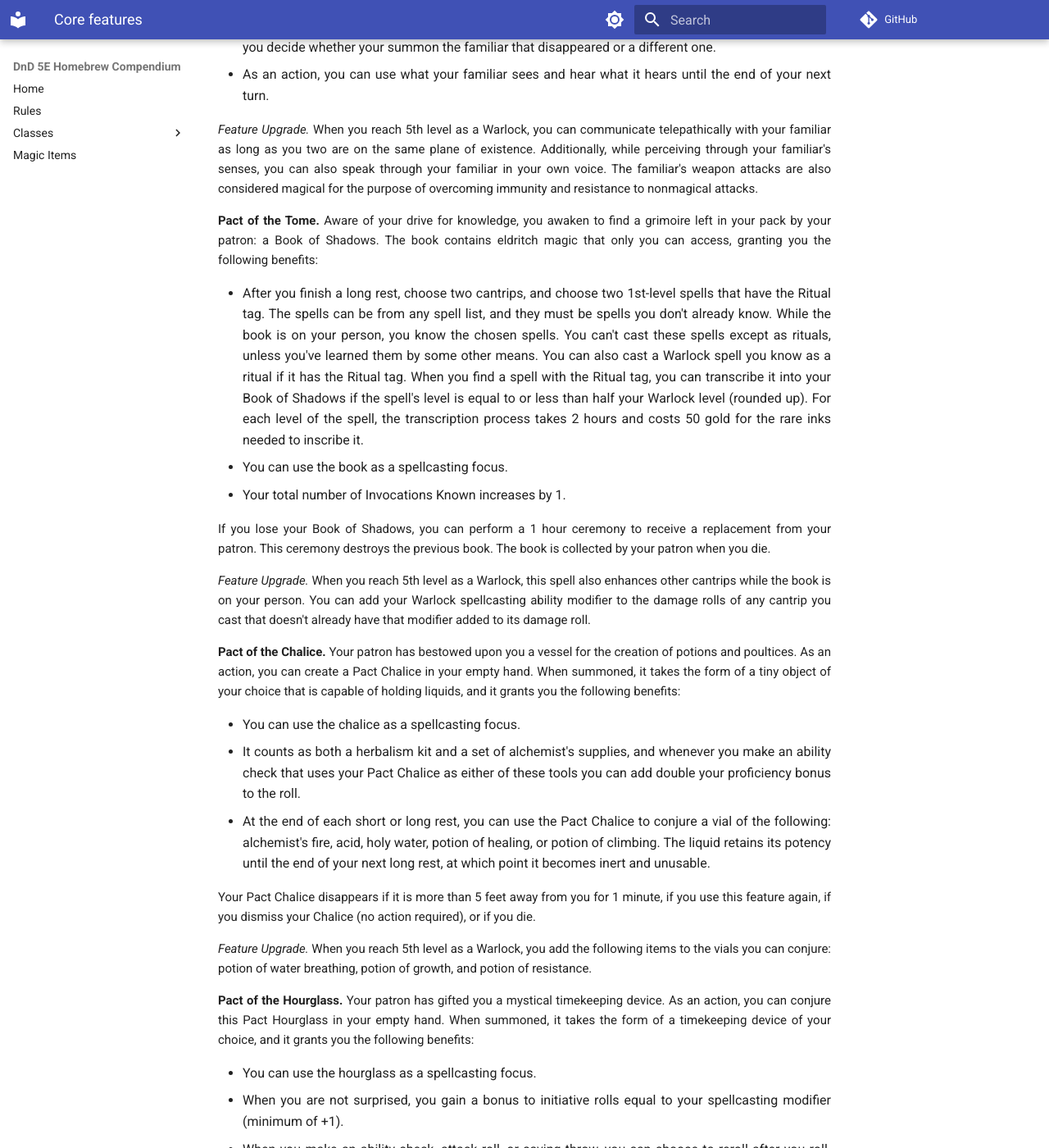
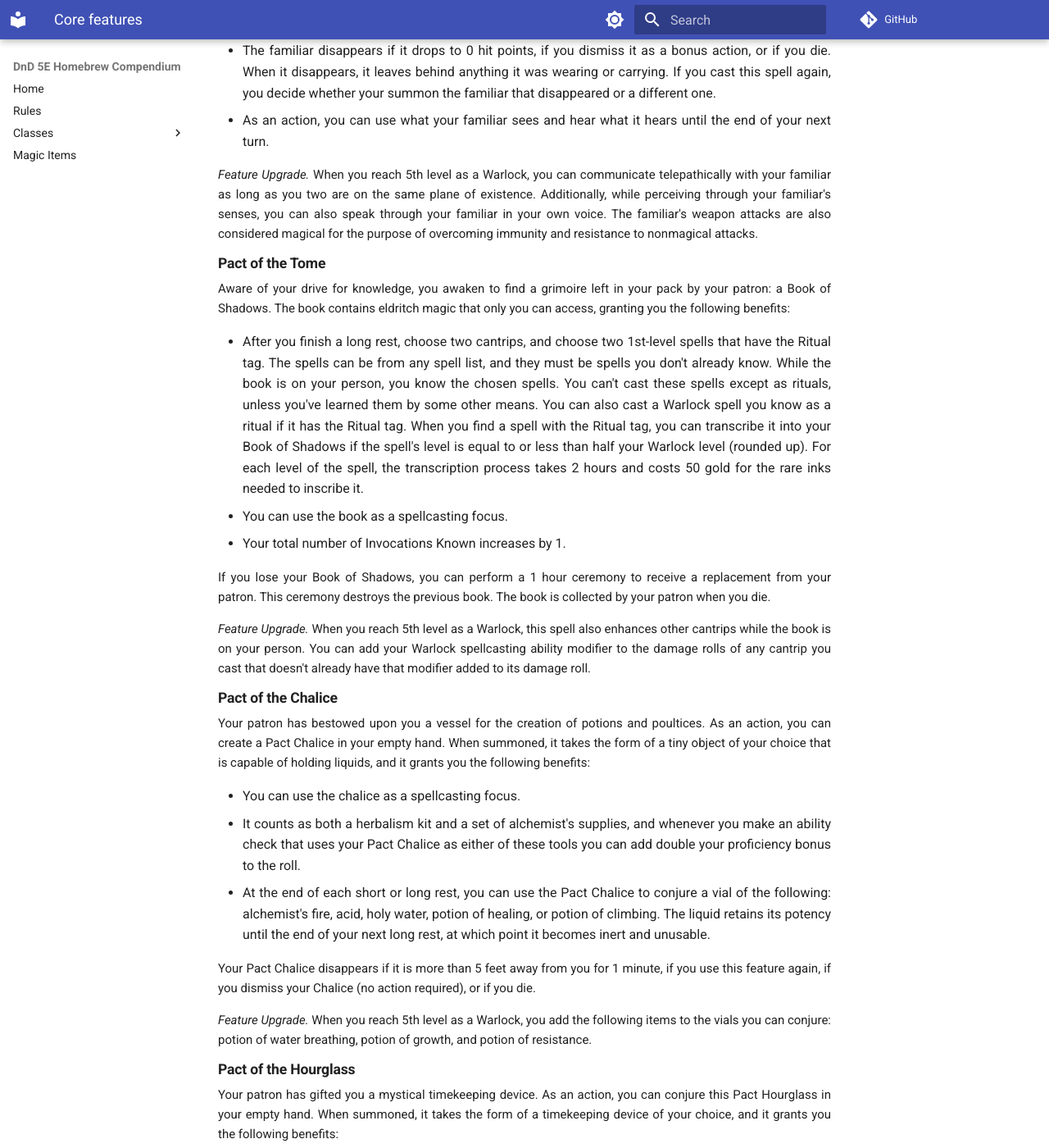
Before and after one commit to NyusSsong/DnD5E_Homebrew_Compendium, an MkDocs documentation site: the page built from docs/snippets/base_classes/warlock/core_features.md, in a window 1280 px wide and 1400 px high, scrolled down 3204 px. Shown: the whole window at 82% size. Built offline with MkDocs 1.6.1 and Material for MkDocs 9.7.7, drawn with Linux system fonts in a browser that asks for light colours; comment, search, counter and statistics services are not loaded; some of the changed text lies outside the part shown.

Commit message:
feat: extra commit

```diff
--- a/docs/snippets/base_classes/warlock/core_features.md
+++ b/docs/snippets/base_classes/warlock/core_features.md
@@ -78,7 +78,9 @@
 
 At 3rd level, the entity to which you are beholden provides a more durable and lasting blessing. Choose one of the following features.
 
-**Pact of the Blade.** Your patron bestows martial power upon you as a gift. You become proficient in martial weapons, medium armor and shields.
+#### Pact of the Blade
+
+Your patron bestows martial power upon you as a gift. You become proficient in martial weapons, medium armor and shields.
 
 As a bonus action, you can conjure your Eldritch Blade in an empty hand. Each time you conjure it, your Eldritch Blade takes the form of a simple or martial weapon of your choice and gains the benefits below:
 
@@ -95,7 +97,9 @@
 
 *Feature Upgrade.* When you reach 5th level as a Warlock, you gain the Extra Attack feature for your Eldritch Blade only. With that feature, you can attack twice with the weapon, instead of once, when you take the Attack action on your turn.
 
-**Pact of the Chain.** You learn the *find familiar* spell and can cast it as a ritual. The spell doesn't count against your number of spells known. When you cast the spell, you can choose one of the normal forms for your familiar or one of the following special forms for your Eldritch Familiar: imp, pseudodragon, quasit, sprite, or any Tiny creature of CR 1/2 or less. You can also opt for the spirit you call forth to be an aberration, draconic, faerie, or infernal. You cast this special spell as if you were casting the spell normally, but with the following modifications.
+#### Pact of the Chain
+
+You learn the *find familiar* spell and can cast it as a ritual. The spell doesn't count against your number of spells known. When you cast the spell, you can choose one of the normal forms for your familiar or one of the following special forms for your Eldritch Familiar: imp, pseudodragon, quasit, sprite, or any Tiny creature of CR 1/2 or less. You can also opt for the spirit you call forth to be an aberration, draconic, faerie, or infernal. You cast this special spell as if you were casting the spell normally, but with the following modifications.
 
 * The familiar is an ally to you and your companions, and it obeys you. In combat, it shares your initiative count, but it takes its turn immediately after yours. Additionally, when you take the Attack action, you can forgo one of your own attacks to allow your familiar to make one attack of its own with its reaction. You can also forgo one of your Eldritch Blast attacks to allow your familiar to make its attack. Finally, whenever you cast a Warlock spell or use Eldritch Blast, you can choose for the spell, or any number of beams, to originate from your Familiar if you are within 60 feet.
 * The familiar disappears if it drops to 0 hit points, if you dismiss it as a bonus action, or if you die. When it disappears, it leaves behind anything it was wearing or carrying. If you cast this spell again, you decide whether your summon the familiar that disappeared or a different one.
@@ -103,7 +107,9 @@
 
 *Feature Upgrade.* When you reach 5th level as a Warlock, you can communicate telepathically with your familiar as long as you two are on the same plane of existence. Additionally, while perceiving through your familiar's senses, you can also speak through your familiar in your own voice. The familiar's weapon attacks are also considered magical for the purpose of overcoming immunity and resistance to nonmagical attacks.
 
-**Pact of the Tome.** Aware of your drive for knowledge, you awaken to find a grimoire left in your pack by your patron: a Book of Shadows. The book contains eldritch magic that only you can access, granting you the following benefits:
+#### Pact of the Tome
+
+Aware of your drive for knowledge, you awaken to find a grimoire left in your pack by your patron: a Book of Shadows. The book contains eldritch magic that only you can access, granting you the following benefits:
 
 * After you finish a long rest, choose two cantrips, and choose two 1st-level spells that have the Ritual tag. The spells can be from any spell list, and they must be spells you don't already know. While the book is on your person, you know the chosen spells. You can't cast these spells except as rituals, unless you've learned them by some other means. You can also cast a Warlock spell you know as a ritual if it has the Ritual tag. When you find a spell with the Ritual tag, you can transcribe it into your Book of Shadows if the spell's level is equal to or less than half your Warlock level (rounded up). For each level of the spell, the transcription process takes 2 hours and costs 50 gold for the rare inks needed to inscribe it.
 * You can use the book as a spellcasting focus.
@@ -113,7 +119,9 @@
 
 *Feature Upgrade.* When you reach 5th level as a Warlock, this spell also enhances other cantrips while the book is on your person. You can add your Warlock spellcasting ability modifier to the damage rolls of any cantrip you cast that doesn't already have that modifier added to its damage roll.
 
-**Pact of the Chalice.** Your patron has bestowed upon you a vessel for the creation of potions and poultices. As an action, you can create a Pact Chalice in your empty hand. When summoned, it takes the form of a tiny object of your choice that is capable of holding liquids, and it grants you the following benefits:
+#### Pact of the Chalice
+
+Your patron has bestowed upon you a vessel for the creation of potions and poultices. As an action, you can create a Pact Chalice in your empty hand. When summoned, it takes the form of a tiny object of your choice that is capable of holding liquids, and it grants you the following benefits:
 
 * You can use the chalice as a spellcasting focus.
 * It counts as both a herbalism kit and a set of alchemist's supplies, and whenever you make an ability check that uses your Pact Chalice as either of these tools you can add double your proficiency bonus to the roll.
@@ -123,7 +131,9 @@
 
 *Feature Upgrade.* When you reach 5th level as a Warlock, you add the following items to the vials you can conjure: potion of water breathing, potion of growth, and potion of resistance.
 
-**Pact of the Hourglass.** Your patron has gifted you a mystical timekeeping device. As an action, you can conjure this Pact Hourglass in your empty hand. When summoned, it takes the form of a timekeeping device of your choice, and it grants you the following benefits:
+#### Pact of the Hourglass
+
+Your patron has gifted you a mystical timekeeping device. As an action, you can conjure this Pact Hourglass in your empty hand. When summoned, it takes the form of a timekeeping device of your choice, and it grants you the following benefits:
 
 * You can use the hourglass as a spellcasting focus.
 * When you are not surprised, you gain a bonus to initiative rolls equal to your spellcasting modifier (minimum of +1).
--- a/mkdocs.yml
+++ b/mkdocs.yml
@@ -39,6 +39,8 @@
         - Paladin: classes/base_classes/paladin.md
         - Ranger: classes/base_classes/ranger.md
         - Rogue: classes/base_classes/rogue.md
+        - Warlock: classes/base_classes/warlock.md
+        - Wizard: classes/base_classes/wizard.md
       - Kibbles Tasty:
         - Psion: classes/kibbles/kt_psion.md
         - Warlord: classes/kibbles/kt_warlord.md
```
Also changed, not shown: docs/classes/base_classes/warlock.md (added, +27 -0 lines), docs/classes/base_classes/wizard.md (added, +19 -0 lines), 1 other file.
